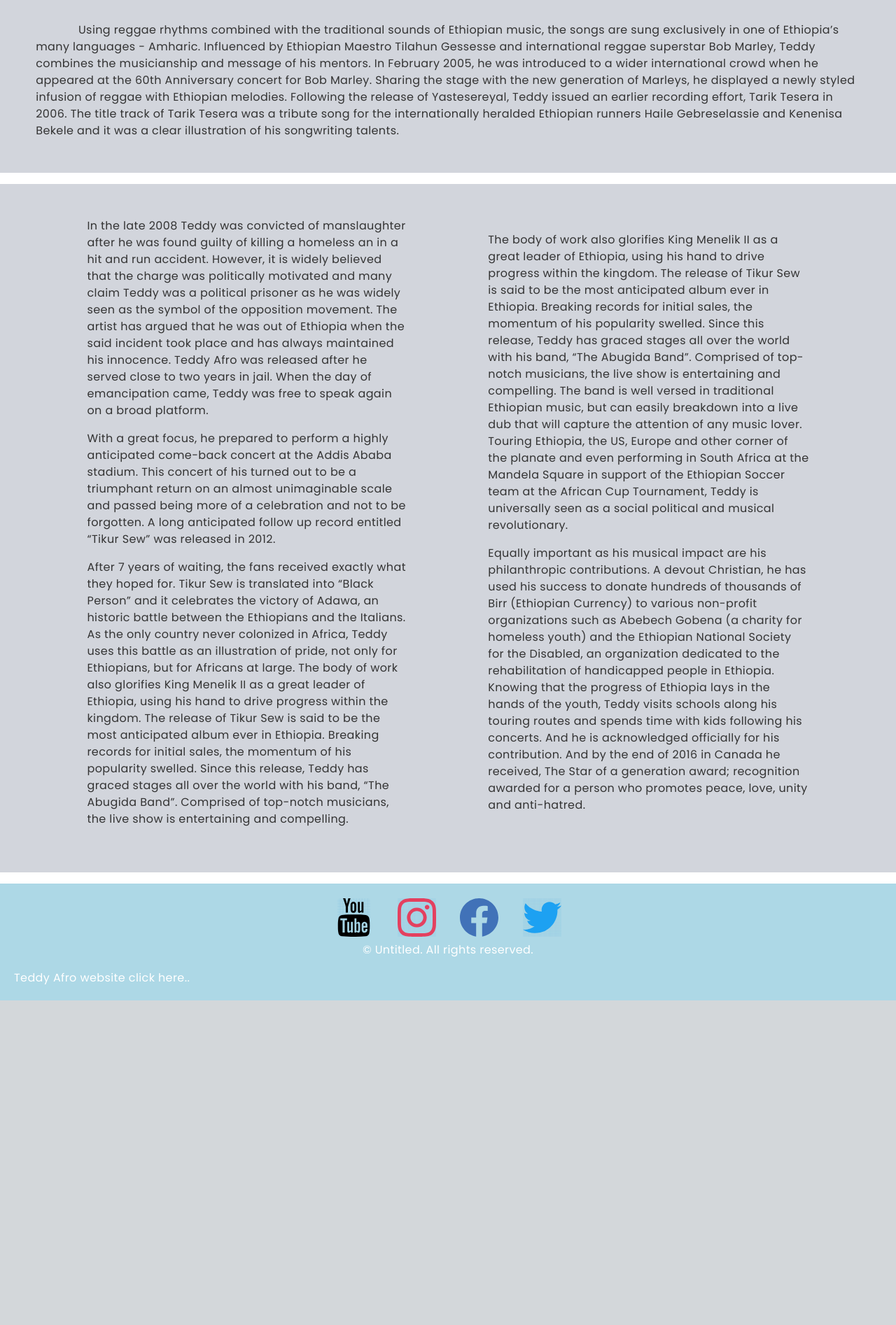
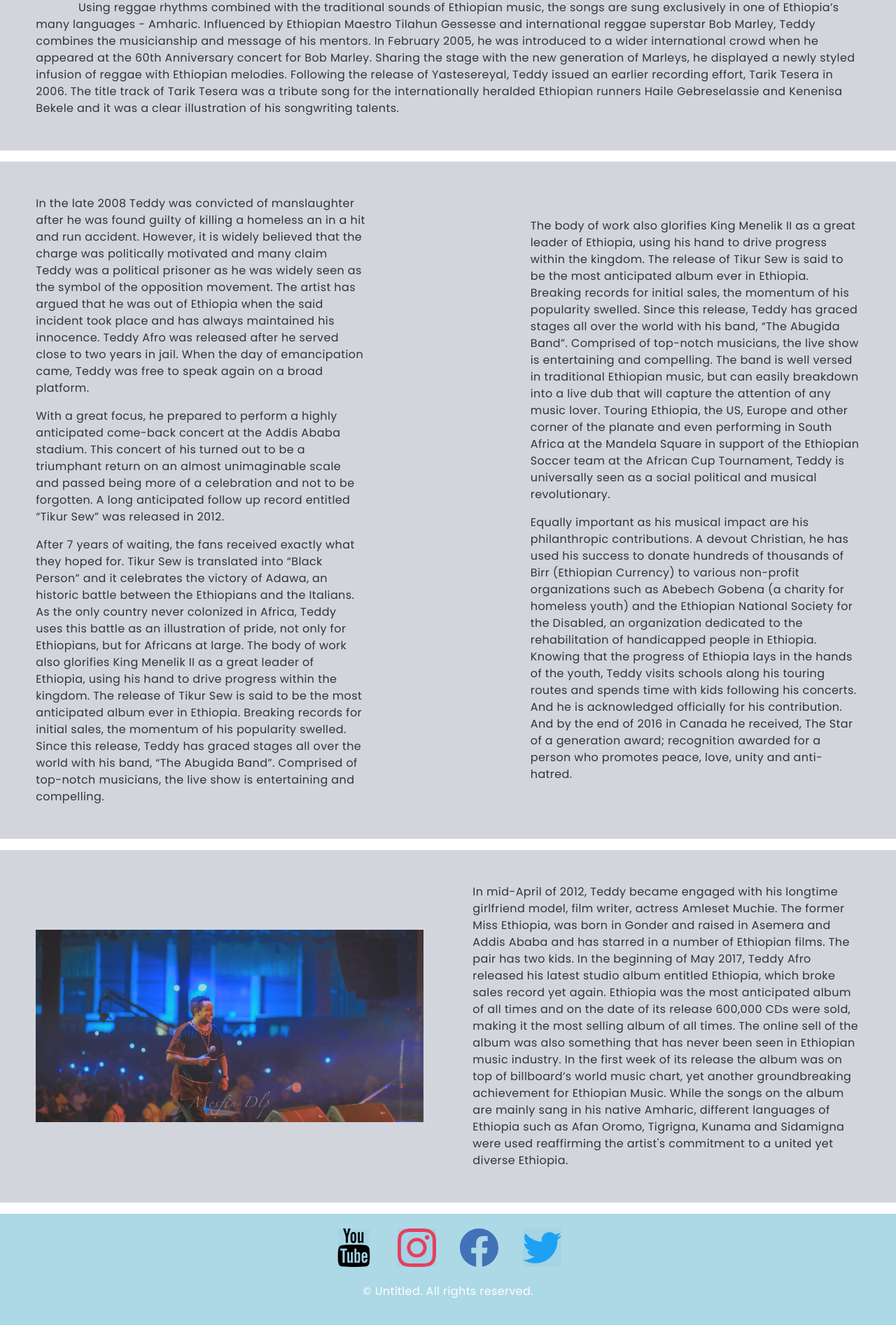
Before and after one commit to herselam25/my-project, a PHP site: page /Biography.html in a window 1280 px wide. Shown: the part 2351-4245 px from the top of the page at 70% size. Before the commit the page ends 3781 px from the top, so only its background shows below. Run offline with PHP 8.4, Linux system fonts and the light colour scheme.

Commit message:
i create helper class called display for all display inline-block
change most my photos and videos in to section row column flex method. some css modifications  in nav also

```diff
--- a/Biography.html
+++ b/Biography.html
@@ -24,8 +24,8 @@
         <nav id="main-nav">
 
             <ul class="menu row font400">
-                <li class="current"><a href="index.html">Homepage</a></li>
-                <li><a href="Biography.html">Biography</a></li>
+                <li><a href="index.html">Homepage</a></li>
+                <li class="current"><a href="Biography.html">Biography</a></li>
                 <li><a href="Gallery.html">Gallery</a></li>
                 <li><a href="amleset-muchie.html">Amleset Muchie</a></li>
             </ul>
@@ -40,7 +40,7 @@
         <section class=" bc bio-img"></section>
         <section class="align-center bg-co">
             <h2 class="b-title">BIO</h2>
-            <h1 class="Biography">Tewodros Kassahun Germamo</h1>
+            <h1 class="Biography display">Tewodros Kassahun Germamo</h1>
         </section>
 
         <section>
@@ -75,48 +75,54 @@
             </div>
         </section>
         <section>
-            <p>&nbsp;&nbsp;&nbsp;&nbsp;&nbsp;&nbsp;&nbsp;&nbsp;&nbsp;&nbsp;&nbsp;&nbsp;&nbsp;Using reggae rhythms combined with the traditional sounds of Ethiopian music, the songs are sung exclusively
-             in one of Ethiopia’s many languages - Amharic. Influenced by Ethiopian Maestro Tilahun Gessesse and international
-             reggae superstar Bob Marley, Teddy combines the musicianship and message of his mentors.
-             In February 2005, he was introduced to a wider international crowd when he appeared at the 60th Anniversary
-             concert for Bob Marley. Sharing the stage with the new generation of Marleys, he displayed a newly styled
-             infusion of reggae with Ethiopian melodies. Following the release of Yastesereyal, Teddy issued an earlier
-             recording effort, Tarik Tesera in 2006. The title track of Tarik Tesera was a tribute song for the internationally
-             heralded Ethiopian runners Haile Gebreselassie and Kenenisa Bekele and it was a clear illustration of his songwriting
-             talents.
-             </p>
+            <p>&nbsp;&nbsp;&nbsp;&nbsp;&nbsp;&nbsp;&nbsp;&nbsp;&nbsp;&nbsp;&nbsp;&nbsp;&nbsp;Using reggae rhythms combined with the traditional sounds of Ethiopian music, the songs are sung exclusively in one of Ethiopia’s many languages - Amharic. Influenced
+                by Ethiopian Maestro Tilahun Gessesse and international reggae superstar Bob Marley, Teddy combines the musicianship and message of his mentors. In February 2005, he was introduced to a wider international crowd when he appeared at the
+                60th Anniversary concert for Bob Marley. Sharing the stage with the new generation of Marleys, he displayed a newly styled infusion of reggae with Ethiopian melodies. Following the release of Yastesereyal, Teddy issued an earlier recording
+                effort, Tarik Tesera in 2006. The title track of Tarik Tesera was a tribute song for the internationally heralded Ethiopian runners Haile Gebreselassie and Kenenisa Bekele and it was a clear illustration of his songwriting talents.
+            </p>
+        </section>
+        <section>
+            <div class="row">
+                <div class="column-1">
+                    <p>In the late 2008 Teddy was convicted of manslaughter after he was found guilty of killing a homeless an in a hit and run accident. However, it is widely believed that the charge was politically motivated and many claim Teddy was a
+                        political prisoner as he was widely seen as the symbol of the opposition movement. The artist has argued that he was out of Ethiopia when the said incident took place and has always maintained his innocence. Teddy Afro was released
+                        after he served close to two years in jail. When the day of emancipation came, Teddy was free to speak again on a broad platform.</p>
+                    <p> With a great focus, he prepared to perform a highly anticipated come-back concert at the Addis Ababa stadium. This concert of his turned out to be a triumphant return on an almost unimaginable scale and passed being more of a celebration
+                        and not to be forgotten. A long anticipated follow up record entitled “Tikur Sew” was released in 2012.</p>
+                    <p> After 7 years of waiting, the fans received exactly what they hoped for. Tikur Sew is translated into “Black Person” and it celebrates the victory of Adawa, an historic battle between the Ethiopians and the Italians. As the only country
+                        never colonized in Africa, Teddy uses this battle as an illustration of pride, not only for Ethiopians, but for Africans at large. The body of work also glorifies King Menelik II as a great leader of Ethiopia, using his hand to
+                        drive progress within the kingdom. The release of Tikur Sew is said to be the most anticipated album ever in Ethiopia. Breaking records for initial sales, the momentum of his popularity swelled. Since this release, Teddy has graced
+                        stages all over the world with his band, “The Abugida Band”. Comprised of top-notch musicians, the live show is entertaining and compelling. </p>
+                </div>
+                <div class="column-1">
+                    <p> The body of work also glorifies King Menelik II as a great leader of Ethiopia, using his hand to drive progress within the kingdom. The release of Tikur Sew is said to be the most anticipated album ever in Ethiopia. Breaking records
+                        for initial sales, the momentum of his popularity swelled. Since this release, Teddy has graced stages all over the world with his band, “The Abugida Band”. Comprised of top-notch musicians, the live show is entertaining and compelling.
+                        The band is well versed in traditional Ethiopian music, but can easily breakdown into a live dub that will capture the attention of any music lover. Touring Ethiopia, the US, Europe and other corner of the planate and even performing
+                        in South Africa at the Mandela Square in support of the Ethiopian Soccer team at the African Cup Tournament, Teddy is universally seen as a social political and musical revolutionary.</p>
+                    <p> Equally important as his musical impact are his philanthropic contributions. A devout Christian, he has used his success to donate hundreds of thousands of Birr (Ethiopian Currency) to various non-profit organizations such as Abebech
+                        Gobena (a charity for homeless youth) and the Ethiopian National Society for the Disabled, an organization dedicated to the rehabilitation of handicapped people in Ethiopia. Knowing that the progress of Ethiopia lays in the hands
+                        of the youth, Teddy visits schools along his touring routes and spends time with kids following his concerts. And he is acknowledged officially for his contribution. And by the end of 2016 in Canada he received, The Star of a generation
+                        award; recognition awarded for a person who promotes peace, love, unity and anti-hatred.
+                    </p>
+                </div>
+
+            </div>
         </section>
         <section>
                 <div class="row">
-                    <div class="column-1">
-                        <p>In the late 2008 Teddy was convicted of manslaughter after he was found guilty of killing a homeless an in a hit
-                             and run accident. However, it is widely believed that the charge was politically motivated and many claim
-                             Teddy was a political prisoner as he was widely seen as the symbol of the opposition movement.
-                             The artist has argued that he was out of Ethiopia when the said incident took place and has always maintained his
-                              innocence. Teddy Afro was released after he served close to two years in jail. When the day of emancipation came,
-                              Teddy was free to speak again on a broad platform.</p>
-                             <p> With a great focus, he prepared to perform a highly anticipated
-                               come-back concert at the Addis Ababa stadium. This concert of his turned out to be a triumphant return on an almost
-                               unimaginable scale and passed being more of a celebration and not to be forgotten. A long anticipated follow up record entitled “Tikur Sew” was released in 2012.</p>
-                                <p> After 7 years of waiting, the fans received exactly what they hoped for.
-                                Tikur Sew is translated into “Black Person” and it celebrates the victory of Adawa, an historic battle between the Ethiopians and the Italians.
-                                As the only country never colonized in Africa, Teddy uses this battle as an illustration of pride, not only for Ethiopians, but for Africans at large.
-                                 The body of work also glorifies King Menelik II as a great leader of Ethiopia, using his hand to drive progress within the kingdom. The release of Tikur Sew is said to be the most anticipated album ever in Ethiopia. Breaking records for initial sales, the momentum of his popularity swelled. Since this release, Teddy has graced stages all over the world with his band, “The Abugida Band”.
-                             Comprised of top-notch musicians, the live show is entertaining and compelling. </p>
-                    </div>
-                    <div class="column-1">
-                        <p> The body of work also glorifies King Menelik II as a great leader of Ethiopia, using his hand to drive progress within the kingdom. The release of Tikur Sew is said to be the most anticipated album ever in Ethiopia. Breaking records for initial sales, the momentum of his popularity swelled. Since this release, Teddy has graced stages all over the world with his band, “The Abugida Band”.
-                                Comprised of top-notch musicians, the live show is entertaining and compelling. The band is well versed in traditional Ethiopian music, but can easily breakdown into a live dub that will capture
-                            the attention of any music lover. Touring Ethiopia, the US, Europe and other corner of the planate and even
-                            performing in South Africa at the Mandela Square in support of the Ethiopian Soccer team at the African Cup
-                            Tournament, Teddy is universally seen as a social political and musical revolutionary.</p>
-                             <p> Equally important as his musical impact are his philanthropic contributions. A devout Christian, he has used his success to donate hundreds of thousands of Birr (Ethiopian Currency) to various non-profit organizations such as Abebech Gobena (a charity for homeless youth) and the Ethiopian National Society for the Disabled, an organization dedicated to the rehabilitation of handicapped people in Ethiopia. Knowing that the progress of Ethiopia lays in the hands of the youth, Teddy visits schools along his touring routes and spends time with kids following his concerts. And he is acknowledged officially for his contribution. And by the end of 2016 in Canada he received,
-                            The Star of a generation award; recognition awarded for a person who promotes peace, love, unity and anti-hatred.
+                        <div class="column">
+                                <img src="assets/teddy-images/tc.jpg" alt="">
+                            </div>
+                    <div class="column">
+                        <p> In mid-April of 2012, Teddy became engaged with his longtime girlfriend model, film writer, actress Amleset Muchie.
+                             The former Miss Ethiopia, was born in Gonder and raised in Asemera and Addis Ababa and has starred in a number of Ethiopian films. The pair has two kids.
+                                In the beginning of May 2017, Teddy Afro released his latest studio album entitled Ethiopia, which broke sales record yet again. Ethiopia was the most anticipated album of all times and on the date of its release 600,000 CDs were sold, making it the most selling album of all times. The online sell of the album was also something that has never been seen in Ethiopian music industry. In the first week of its release the album was on top of billboard’s world music chart, yet another groundbreaking achievement for Ethiopian Music. While the songs on the album are mainly sang in his native Amharic, different languages of Ethiopia such as Afan Oromo,
+                                Tigrigna, Kunama and Sidamigna were used reaffirming the artist's commitment to a united yet diverse Ethiopia.
                         </p>
                     </div>
-
                 </div>
             </section>
+
 
 
 
@@ -126,23 +132,21 @@
     <footer>
         <div class="footer-box">
             <ul class="social-icons">
-                <li>
+                <li class="display">
                     <a href="https://www.youtube.com/channel/UCydlocDyvRtFmMffKytKqgQ"><img src='assets/ICONS/youtube.svg' /></a>
                 </li>
-                <li>
+                <li class="display">
                     <a href="https://www.instagram.com/p/BVF9ZNoBPx7/"><img src='assets/ICONS/instagram.svg' /></a>
                 </li>
-                <li>
+                <li class="display">
                     <a href="https://www.facebook.com/TeddyAfroMusic" target="blank"><img src='assets/ICONS/facebook.svg' /></a>
                 </li>
-                <li>
+                <li class="display">
                     <a href="https://twitter.com/teddyafromusic" target="blank"><img src='assets/ICONS/twitter.svg' /></a>
                 </li>
 
             </ul>
             <p class="copyright"> &#169 Untitled. All rights reserved.</p>
-            <a href="http://www.teddyafromuzika.com" target="blank">Teddy Afro website  click here..</a>
-
         </div>
 
 
--- a/style.css
+++ b/style.css
@@ -190,6 +190,7 @@ h3 {
 
 p {
     margin-bottom: 1em;
+    margin-top: 1em;
 }
 
 
@@ -296,51 +297,53 @@ img {
 .column-1 {
     width: 40%;
 }
+.column-2 {
+    width: 30%;
+}
+/*display inline block
+----------------------------*/
+.display {
+    display: inline-block;
+}
 
 
 /*Header with borders top-bottom helper*/
 .inner {
-    display: inline-block;
     background:rgba(3, 3, 3, 0.28);
     margin-top: 3em;
     color: #ffffff;
     padding: 1em;
 }
 .border {
-    display: inline-block;
     padding: .3em;
     border-top: solid 2px lightgray;
     border-bottom: solid 2px lightgray;
-
 }
-
-
-
 /*Layout
 -------------------------*/
 /* HEADER
 --------------------------------------------*/
-#top-header {
-    padding-top: 2em;
-    padding-bottom: 2em;
-
+.top-header {
+    position: absolute;
     width: 100%;
     height: 3.25em;
     left: 0;
     top: 0;
+    padding-top: 2em;
+    padding-bottom: 2em;
     line-height: 3.25em;
     animation: none;
     background: none;
-    position: absolute;
     z-index: 10000;
     cursor: default;
     border-bottom: solid 3px rgba(0, 0, 0, 0.18);
 }
 
 #logo{
-    width: 10%;
-    margin-top: 1em;
-    margin-left:-58em;
+    width: 15%;
+    margin-top: 2em;
+    margin-left: 3em;
+    padding-bottom: 1.5em;
     }
 
 
@@ -682,33 +650,9 @@ h2::after {
     font-size: .9em;
 }
 
-.row article {
-    background: #cceeff;
-    text-align: center;
-    /* border: solid 6px linen; */
-    margin: 1em 1em;
-    padding: 4em;
-    width: 50%;
-    white-space: normal;
-    opacity: 1.0;
-}
-
-.row {
-    display: flex;
-    justify-content: space-around;
-    padding: 1em;
-    /* width: 100%;
-  height: 100%; */
-}
-
-.row>article {
-    margin: 1em;
-    padding: 2em;
-}
 /*BIOGRAPHY
 ----------------------------------------------*/
 .Biography {
-    display: inline-block;
     color:darkred;
     border-bottom: solid 2px darkred;
     align-items: center;
```
Also changed, not shown: other parts of style.css (+8 -43 lines), Gallery.html (+40 -28 lines), amleset-muchie.html (+4 -6 lines), index.html (+48 -40 lines).
